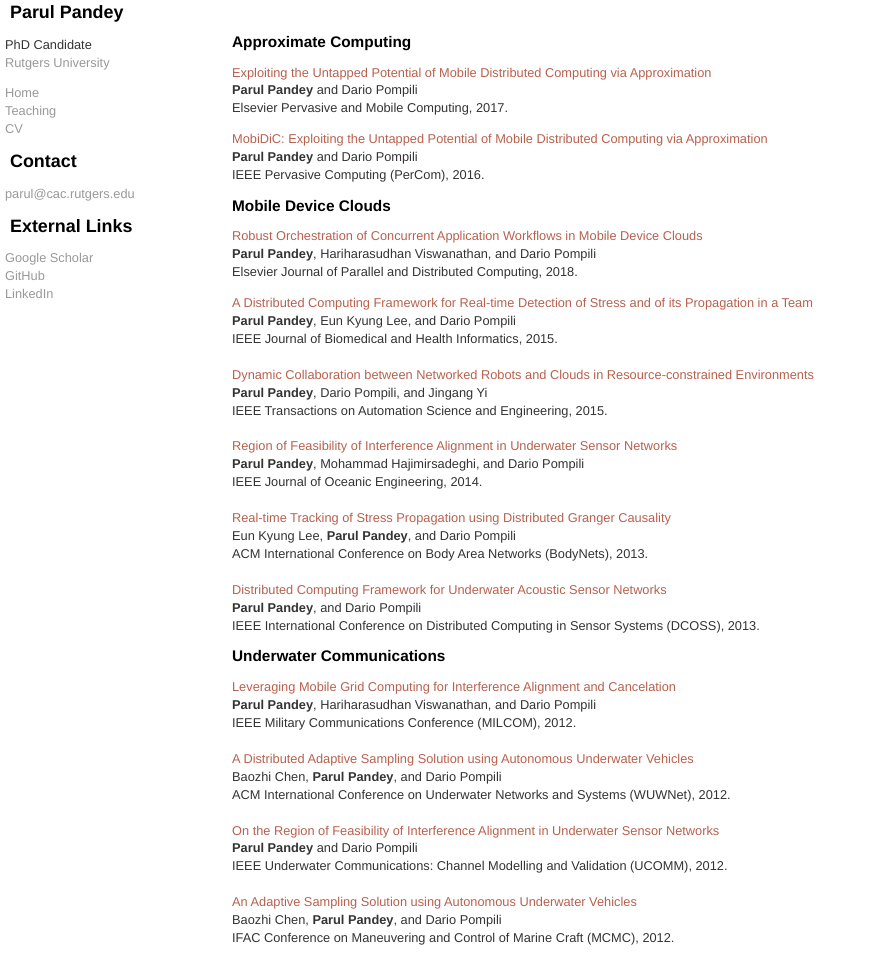
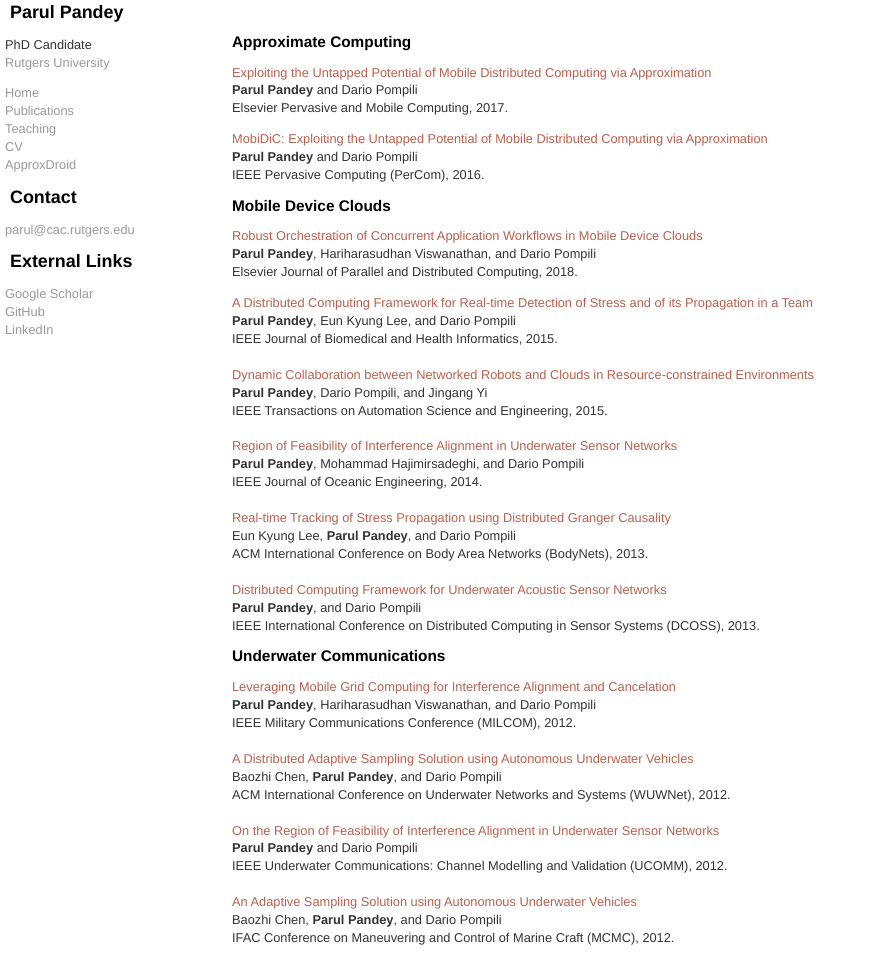
Before and after one commit to parul1985/Parul-Website, a Jekyll site: the page pubs.html, which Jekyll copies as it is, in a window 1280 px wide and 960 px high. Shown: the whole window, without its empty margins (0-871 px from the left). Built offline with Jekyll 4.4.1, drawn with Linux system fonts in a browser that asks for light colours.

Commit message:
Update pubs.html

```diff
--- a/pubs.html
+++ b/pubs.html
@@ -15,11 +15,14 @@
   		<li>PhD Candidate</li>
 		<li><a class="class2" href="http://www.rutgers.edu/">Rutgers University</li>
 		</ul>
-		<ul class="navbar">
+		<ul style="list-style-type:none">
 		  <li><a class="class2" href="index.html">Home</a></li>
+		  <li><a class="class2" href="pubs.html">Publications</a></li>
         	  <li><a class="class2" href="TA.html">Teaching</a></li>
 		  <li><a class="class2" href="Parul_CV.pdf">CV</a></li>
+		  <li><a class="class2" href="ApproxDroid.html">ApproxDroid</a></li>
 		</ul>
+
 
 <!-- Contact -->
 
```
